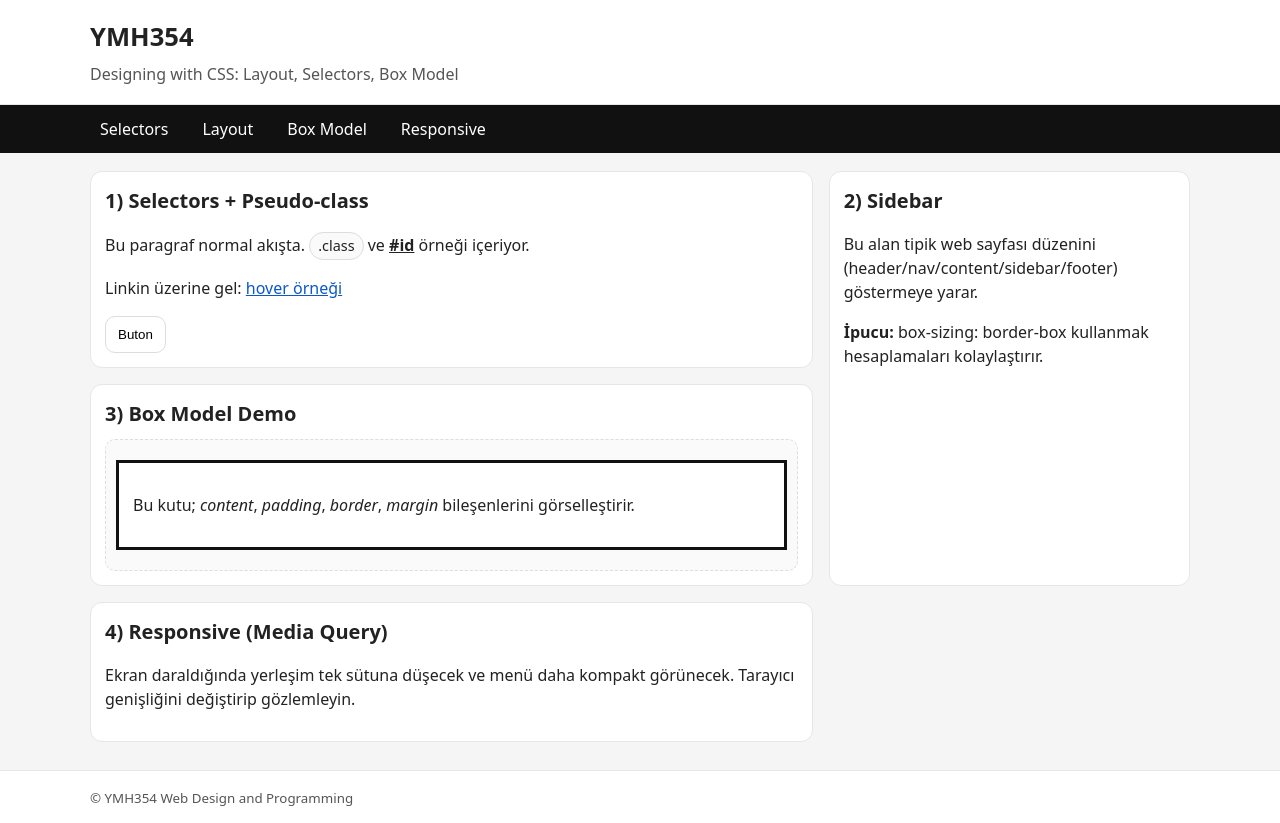
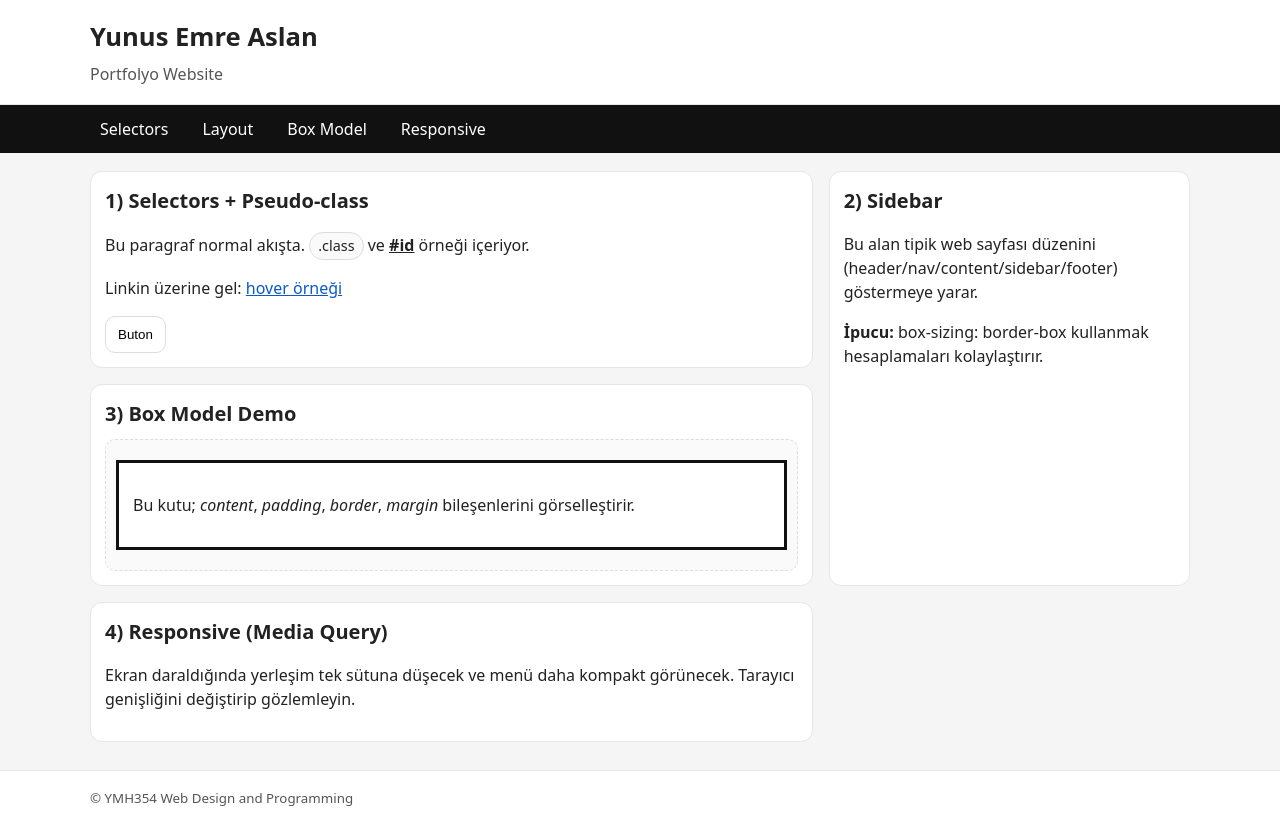
Before and after one commit to bludy0/bludy0.github.io, a plain HTML site: page index.html in a window 1280 px wide. Drawn offline with Linux system fonts and the light colour scheme.

Commit message:
Update title and header content for portfolio website

```diff
--- a/index.html
+++ b/index.html
@@ -4,7 +4,7 @@
     <!-- UTF-8 önerilir (metin/karakter bozulmalarını önler) -->
     <meta charset="utf-8" />
     <meta name="viewport" content="width=device-width, initial-scale=1" />
-    <title>YMH354 - CSS ile Tasarım Örneği</title>
+    <title>Yunus Emre Aslan - Portfolyo</title>
 
     <!-- External CSS (en önerilen yöntem) -->
     <link rel="stylesheet" href="style.css" />
@@ -15,8 +15,8 @@
 
     <header class="site-header">
       <div class="container header-inner">
-        <h1 class="brand">YMH354</h1>
-        <p class="tagline">Designing with CSS: Layout, Selectors, Box Model</p>
+        <h1 class="brand">Yunus Emre Aslan</h1>
+        <p class="tagline">Portfolyo Website</p>
       </div>
     </header>
 
```
